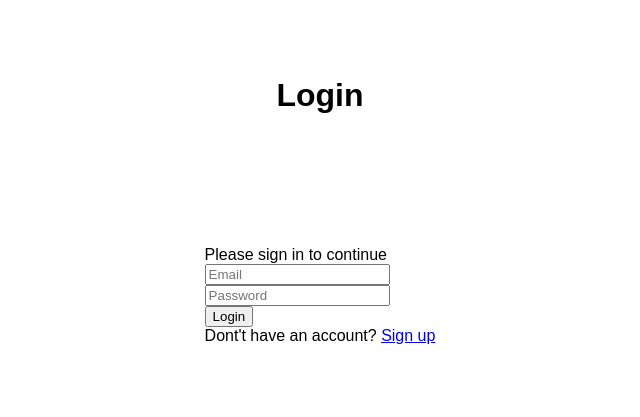
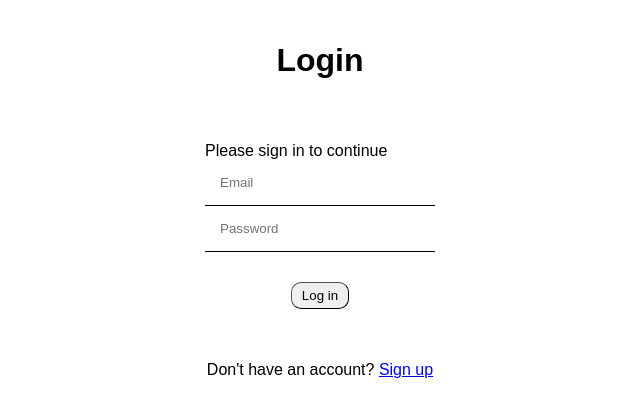
Before and after one commit to keeeeeyu/schedule, a Django app: page / in a window 1280 px wide. Shown: the top 417 px of the page, without its empty margins (320-960 px from the left). Run offline with Django 4.2, Linux system fonts and the light colour scheme.

Commit message:
input and button css added

```diff
--- a/schedule_app/static/css/style.css
+++ b/schedule_app/static/css/style.css
@@ -4,12 +4,12 @@
     height: 50vh;
     margin: 0;
     font-family: 'Raleway', sans-serif;
-};
+}
 
 h1 {
     font-family: 'Raleway', sans-serif;
     font-weight: 700;
-};
+}
 
 .styled-input {
     border: none;
@@ -18,12 +18,24 @@
     outline: none; /* Remove the default focus outline */
     transition: border-color 0.3s; /* Add a transition effect */
     width: 200px;
-};
+}
 
 .styled-input:focus {
     border-color: #00f; /* Change the line color on focus */
-};
+}
 
 .styled-button {
+    display: block;
+    margin: 0 auto;
+    padding: 5px 10px;
+    margin-top: 30px;
+    margin-bottom: 10px;
+    border-radius: 10px;
+    border-width: 1px;
+}
 
-};
+@media (max-width:768px) {
+    body {
+        height: 100vh;
+    }
+}
--- a/schedule_app/templates/base.html
+++ b/schedule_app/templates/base.html
@@ -20,9 +20,10 @@
 
       <input class="styled-input" type="password" name="password" placeholder="Password" required><br>
 
-      <input type="submit" value="Login">
-      <div>Dont't have an account? <a href="{% url 'signup' %}">Sign up</a></div>
+      <input class="styled-button" type="submit" value="Log in">
+
     </form>
+    <div>Don't have an account? <a href="{% url 'signup' %}">Sign up</a></div>
     <script src=""></script>
   </body>
 </html>
--- a/schedule_app/templates/registration/signup.html
+++ b/schedule_app/templates/registration/signup.html
@@ -25,6 +25,7 @@
       <input class="styled-input" type="password" id="password" name="password" placeholder="Password" required pattern="^(?=.*[A-Z])(?=.*[0-9])(?=.*[!@#$%^&*])[A-Za-z0-9!@#$%^&*]{8,}$" title="Password must contain at least one uppercase letter, one number, and one special character (!@#$%^&*), and be at least 8 characters long"><br>
 
       <input class="styled-button" type="submit" value="Sign up">
+      </form>
       <div>Already have an account? <a href="{% url 'home' %}">Sign In</a></div>
 
 
```
